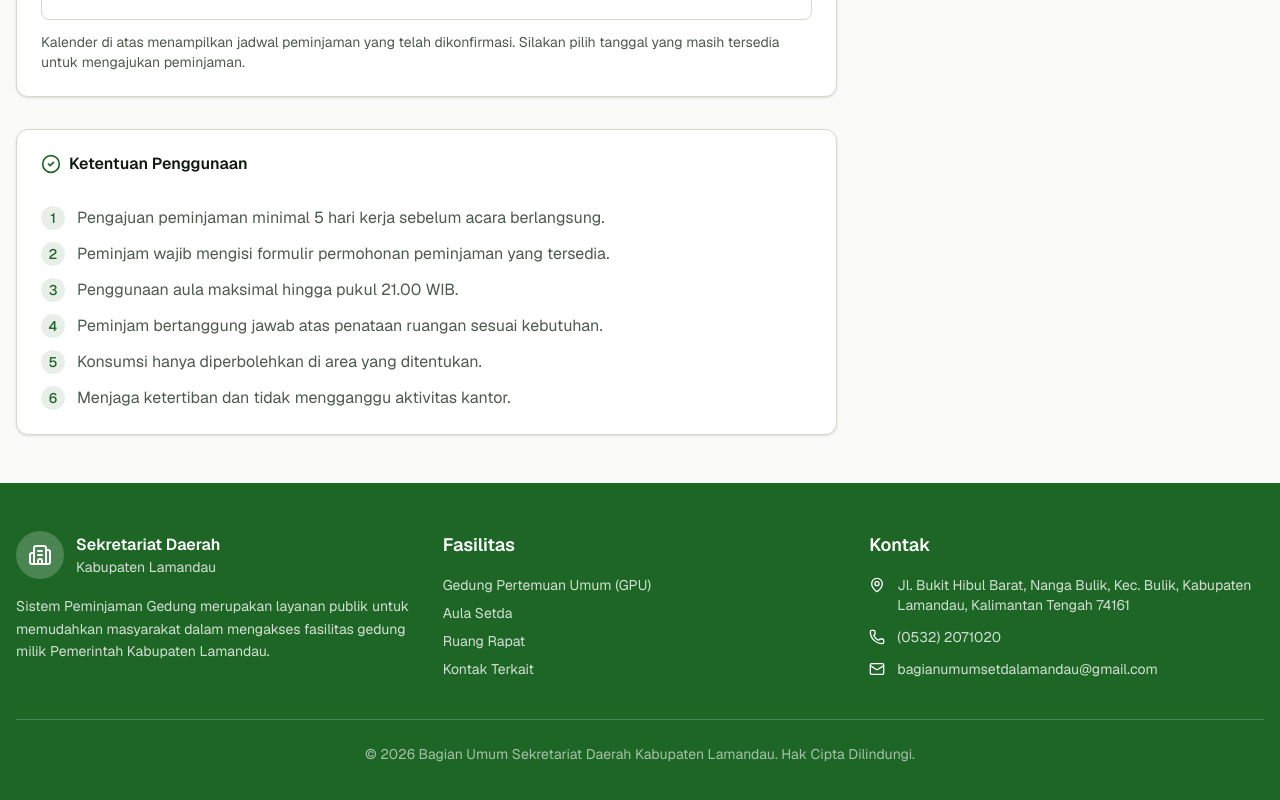
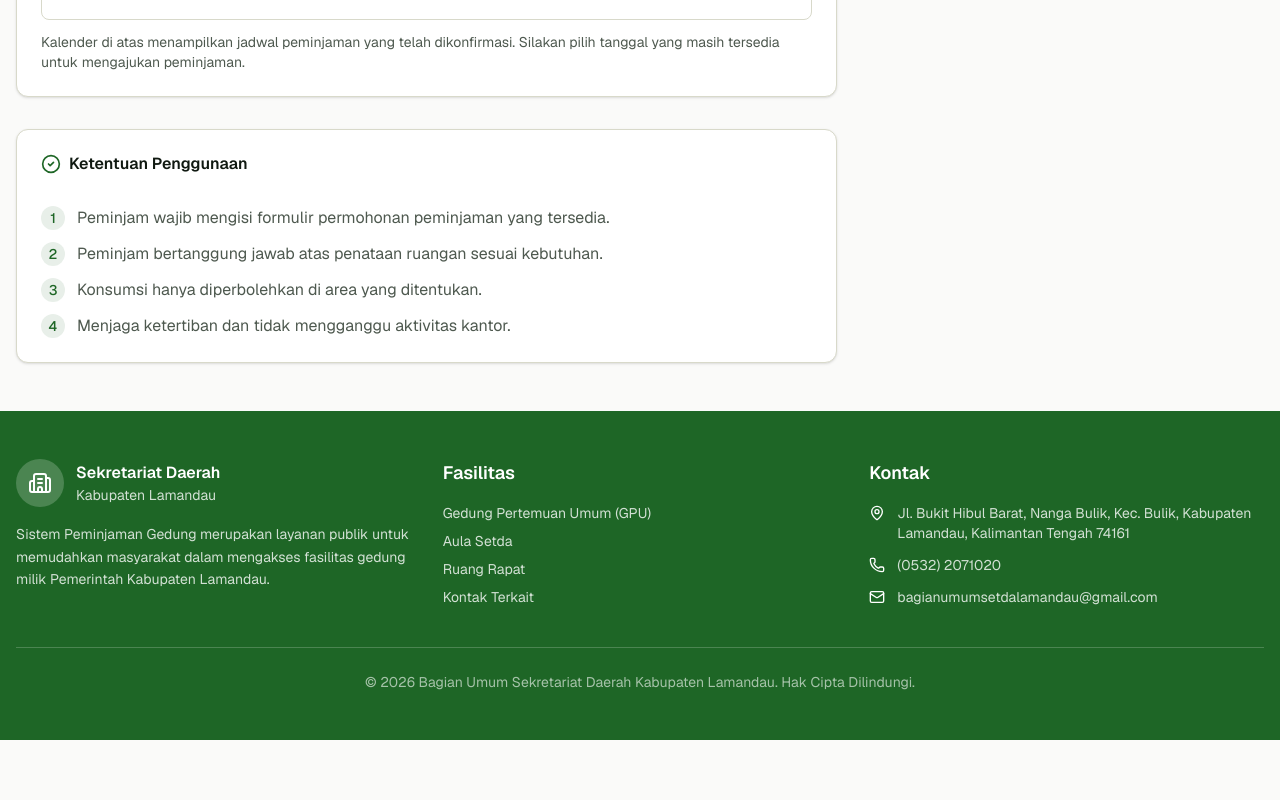
Before and after one commit to rhakapradena/pinjampakai, a Next.js app: page /aula in a window 1280 px wide. Shown: the part 1268-2068 px from the top of the page. After the commit the page ends 2008 px from the top, so only its background shows below. Built offline with nearby package versions, Linux system fonts and the light colour scheme; grey boxes are pictures that could not be loaded.

Commit message:
Update page.tsx

```diff
--- a/app/aula/page.tsx
+++ b/app/aula/page.tsx
@@ -19,9 +19,7 @@ Berlokasi di Komplek Perkantoran Sekretariat Daerah, aula ini menawarkan suasana
   calendarId: "ab970a44f510b2700d3c2154c54c60f5861a9ba4ee2e35913efe2b9a1680b028@group.calendar.google.com",
   bookingLink: "https://docs.google.com/forms/d/e/1FAIpQLSdQLyAp7Rc4sO2Q6qxJtVhRE27Oj1QkAYu62BynlmQBMZqefw/viewform",
   rules: [
-    "Pengajuan peminjaman minimal 5 hari kerja sebelum acara berlangsung.",
     "Peminjam wajib mengisi formulir permohonan peminjaman yang tersedia.",
-    "Penggunaan aula maksimal hingga pukul 21.00 WIB.",
     "Peminjam bertanggung jawab atas penataan ruangan sesuai kebutuhan.",
     "Konsumsi hanya diperbolehkan di area yang ditentukan.",
     "Menjaga ketertiban dan tidak mengganggu aktivitas kantor.",
```
